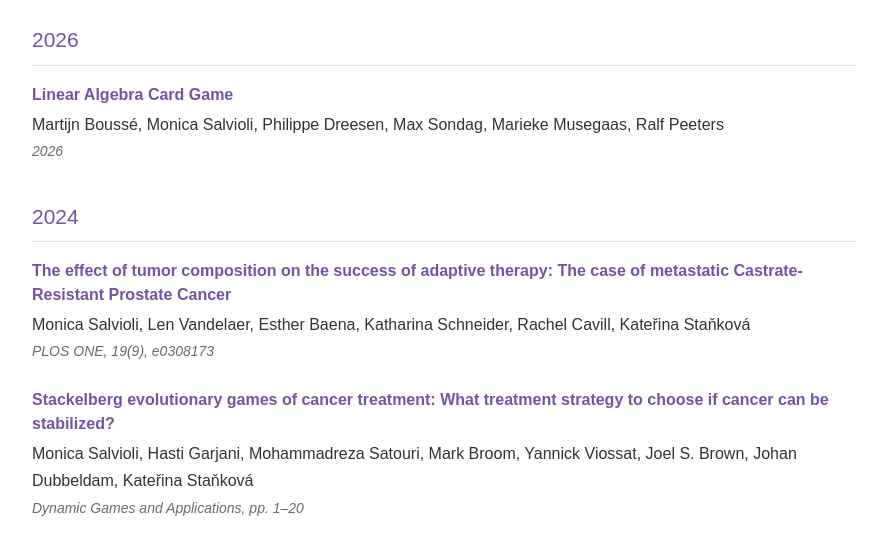
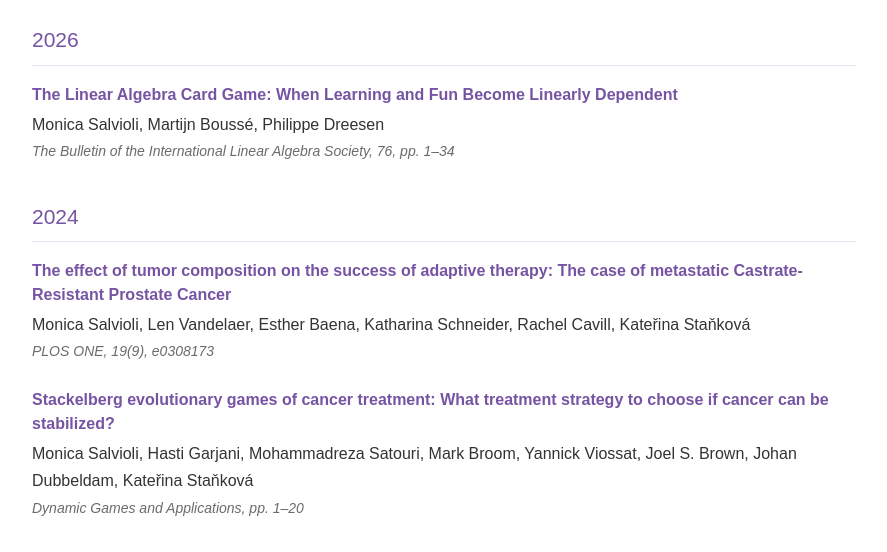
Before and after one commit to monicasalvioli/monicasalvioli.github.io, a plain HTML site: page publications.html in a window 1280 px wide. Shown: the part 215-767 px from the top of the page, without its empty margins (196-1083 px from the left). Drawn offline with Linux system fonts and the light colour scheme.

Commit message:
Update publications.html

```diff
--- a/publications.html
+++ b/publications.html
@@ -38,9 +38,9 @@ footer { font-size: 13px; color: #888; border-top: 1px solid #e8dff1; padding-to
   <section aria-label="Publications from 2026">
     <h2>2026</h2>
     <article class="publication">
-      <div class="title">Linear Algebra Card Game</div>
-      <p class="authors">Martijn Boussé, Monica Salvioli, Philippe Dreesen, Max Sondag, Marieke Musegaas, Ralf Peeters</p>
-      <p class="venue">2026</p>
+      <div class="title">The Linear Algebra Card Game: When Learning and Fun Become Linearly Dependent</div>
+      <p class="authors">Monica Salvioli, Martijn Boussé, Philippe Dreesen</p>
+      <p class="venue">The Bulletin of the International Linear Algebra Society, 76, pp. 1–34</p>
     </article>
   </section>
   <section aria-label="Publications from 2024">
```
